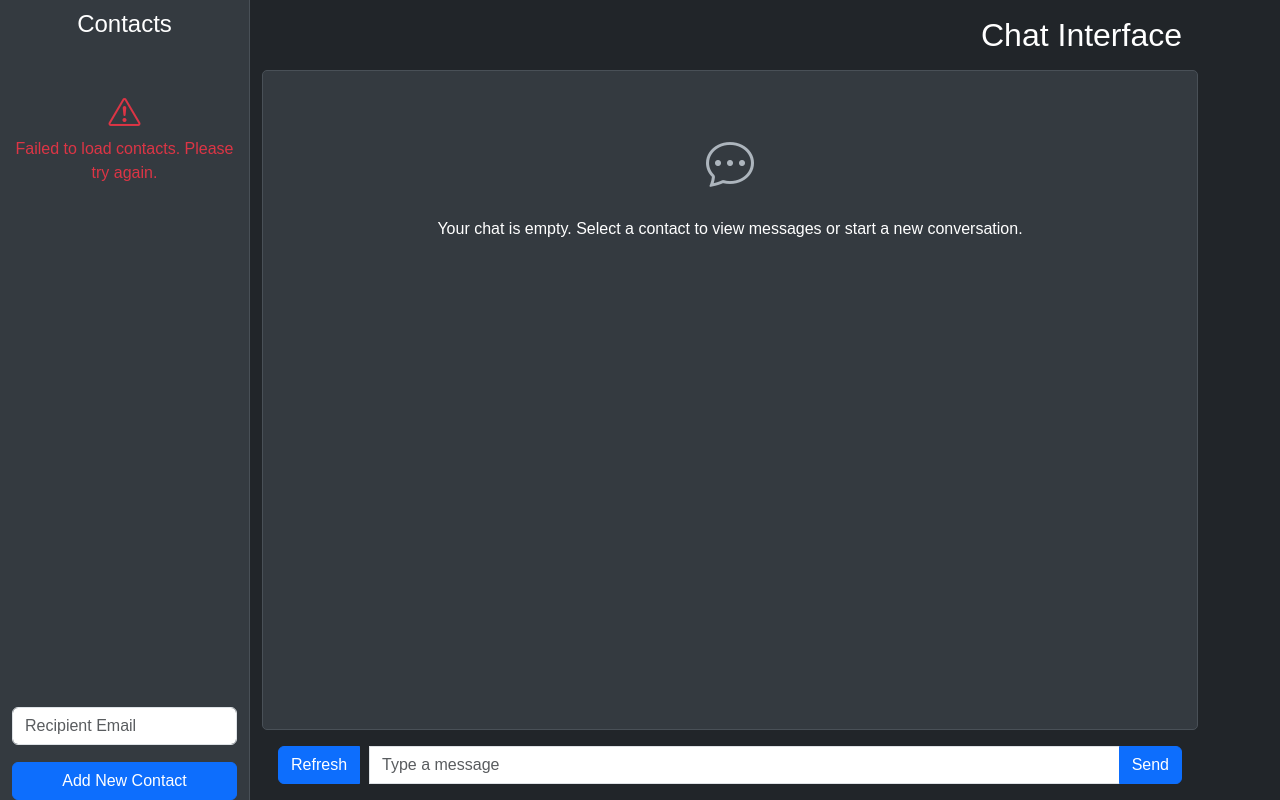
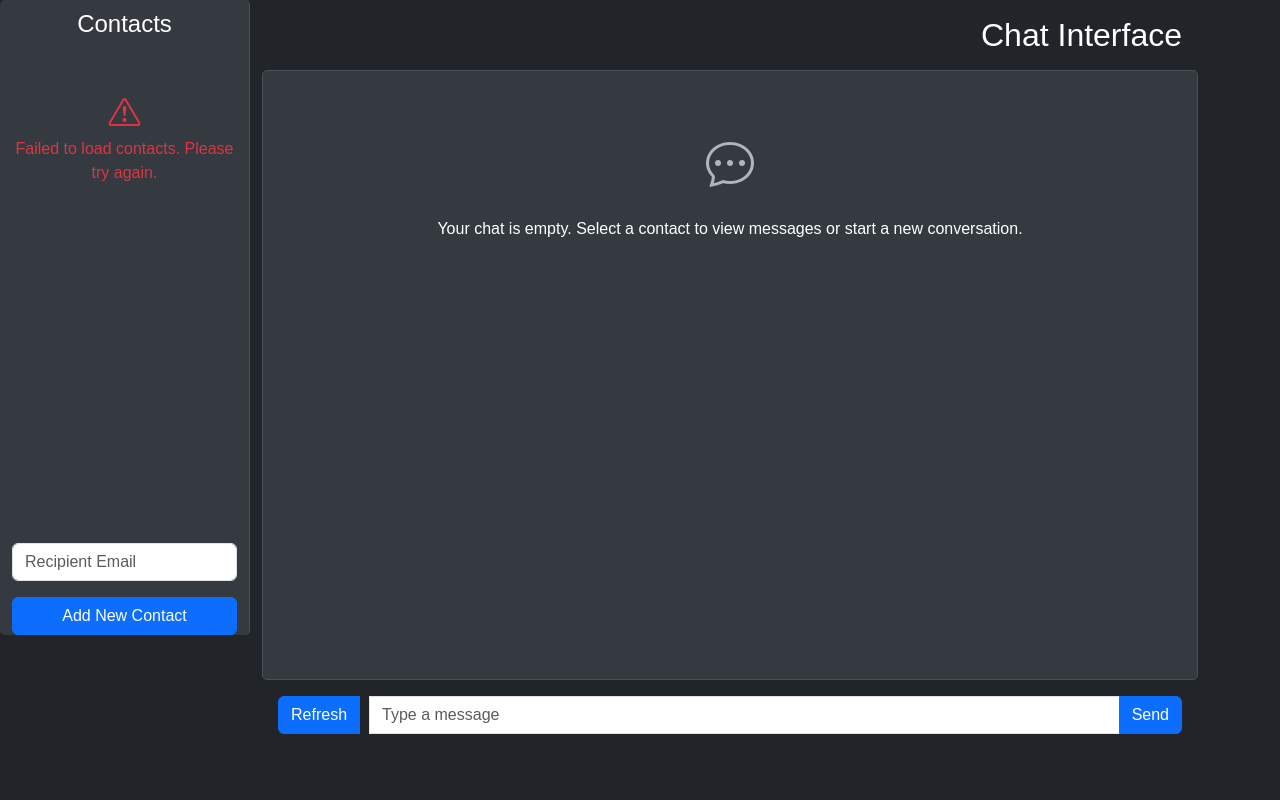
Before and after one commit to OMARAMO77/CarBnR_v5, a Flask app: template carapp/templates/chat-interface.html in a window 1280 px wide. Run offline with Flask 3, Linux system fonts and the light colour scheme; the template is opened without the code that fills it, so the values that code supplies are empty.

Commit message:
chat-interface.css

```diff
--- a/carapp/static/styles/chat-interface.css
+++ b/carapp/static/styles/chat-interface.css
@@ -8,7 +8,7 @@
 
 /* Chat Container Styling */
 .chat-container {
-    max-height: calc(100vh - 140px);
+    max-height: calc(100vh - 190px);
     overflow-y: auto;
     background-color: #343a40;
     border: 1px solid #495057;
@@ -57,6 +57,8 @@
     height: 100%;
     display: flex;
     flex-direction: column;
+    max-height: 635px;
+    border-radius: 5px;
 }
 
 .sidebar h4 {
@@ -78,7 +80,7 @@
 }
 
 #contactsList {
-    max-height: calc(100vh - 150px);
+    max-height: calc(100vh - 215px);
     overflow-y: auto;
 }
 
```
